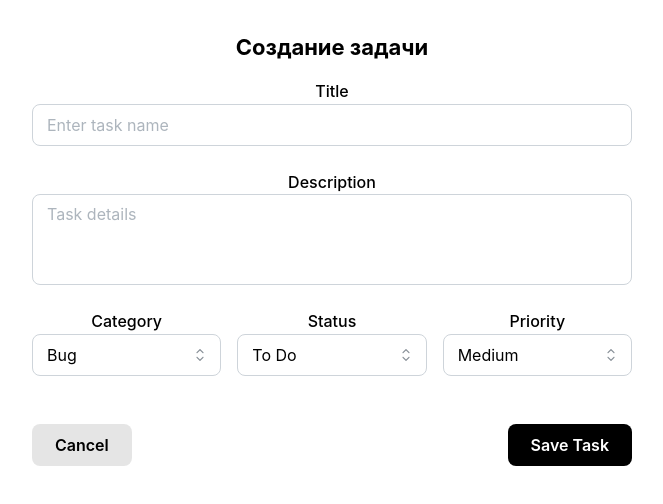
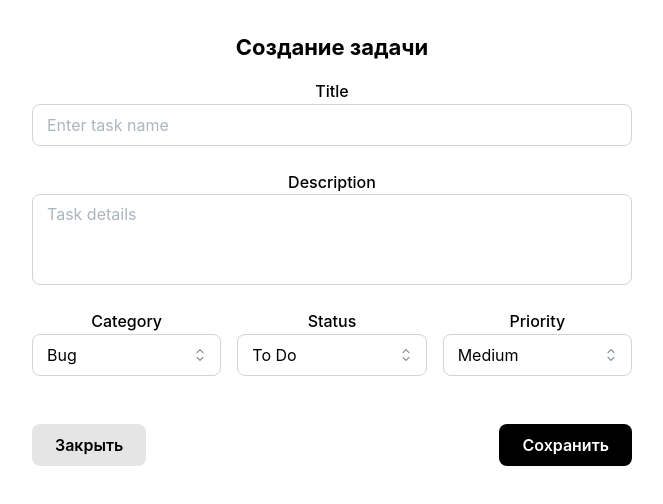
Before and after one commit to c0derec0de/taskmanager_mantine_T1, a React (Vite) app: page /task/new in a window 1280 px wide. Shown: the top 504 px of the page, without its empty margins (308-971 px from the left). Built offline with nearby package versions, Linux system fonts and the light colour scheme.

Commit message:
fix(ui): add ru buttons

```diff
--- a/src/entities/task/ui/TaskForm/TaskForm.tsx
+++ b/src/entities/task/ui/TaskForm/TaskForm.tsx
@@ -77,7 +77,7 @@ export function TaskForm({ task, onCancel, onSave }: TaskFormProps) {
             color='black'
             className={classes.secondaryAction}
           >
-            Cancel
+            Закрыть
           </Button>
           <Button
             type='submit'
@@ -86,7 +86,7 @@ export function TaskForm({ task, onCancel, onSave }: TaskFormProps) {
             radius='md'
             className={classes.primaryAction}
           >
-            Save Task
+            Сохранить
           </Button>
         </div>
       </div>
```
